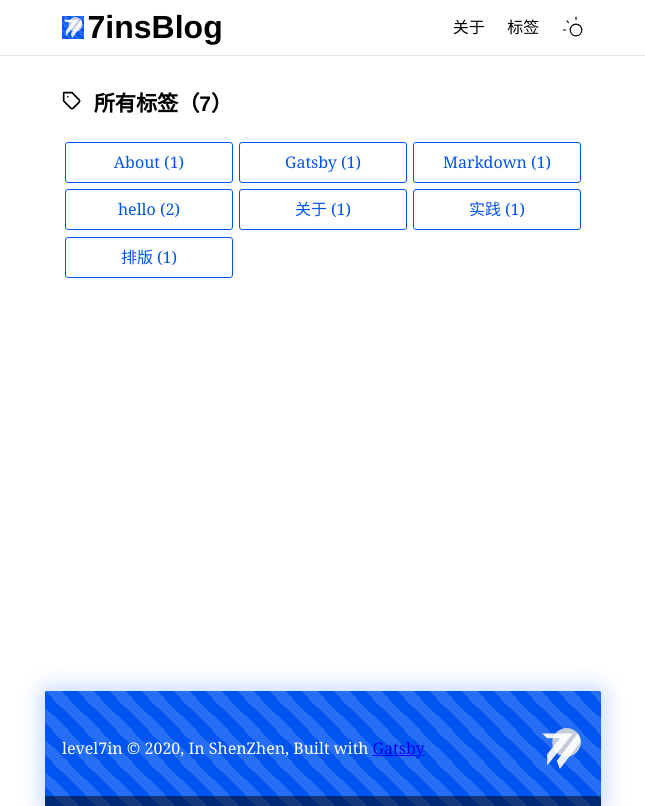
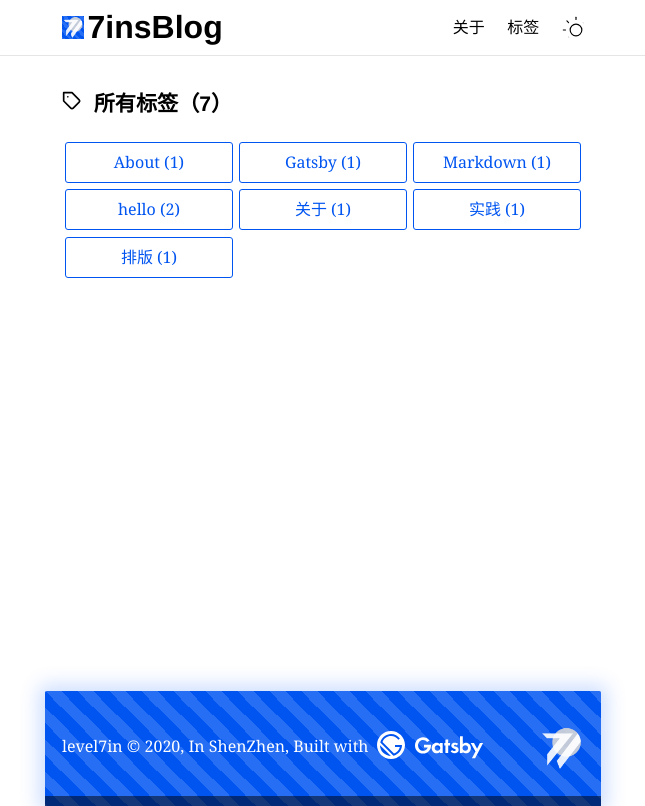
Before and after one commit to level7in/level7in.github.io, a Gatsby site: page /tags in a window 1280 px wide. Shown: the whole page, without its empty margins (317-962 px from the left). Built offline with nearby package versions, Linux system fonts and the light colour scheme; Gatsby itself is replaced by a stand-in of ours; some packages are replaced by stand-ins of ours; what typography-theme-funston would draw is missing.

Commit message:
npm-check
1. 升级npm包
2. add log

```diff
--- a/public/page-data/404.html/page-data.json
+++ b/public/page-data/404.html/page-data.json
@@ -1 +1 @@
-{"componentChunkName":"component---src-pages-404-js","path":"/404.html","result":{"data":{"site":{"siteMetadata":{"title":"7insBlog"}}},"pageContext":{"isCreatedByStatefulCreatePages":true}}}
+{"componentChunkName":"component---src-pages-404-js","path":"/404.html","result":{"data":{"site":{"siteMetadata":{"title":"7insBlog"}}},"pageContext":{}}}
--- a/public/page-data/404/page-data.json
+++ b/public/page-data/404/page-data.json
@@ -1 +1 @@
-{"componentChunkName":"component---src-pages-404-js","path":"/404/","result":{"data":{"site":{"siteMetadata":{"title":"7insBlog"}}},"pageContext":{"isCreatedByStatefulCreatePages":true}}}
+{"componentChunkName":"component---src-pages-404-js","path":"/404/","result":{"data":{"site":{"siteMetadata":{"title":"7insBlog"}}},"pageContext":{}}}
--- a/public/page-data/dev-404-page/page-data.json
+++ b/public/page-data/dev-404-page/page-data.json
@@ -1 +1 @@
-{"componentChunkName":"component---cache-dev-404-page-js","path":"/dev-404-page/","result":{"data":{"allSitePage":{"nodes":[{"path":"/about/"},{"path":"/hello-world/"},{"path":"/测试Markdown文件排版/"},{"path":"/Hello World/"},{"path":"/tags/about/"},{"path":"/tags/gatsby/"},{"path":"/tags/markdown/"},{"path":"/tags/hello/"},{"path":"/tags/关于/"},{"path":"/tags/实践/"},{"path":"/tags/排版/"},{"path":"/404/"},{"path":"/"},{"path":"/tags/"},{"path":"/404.html"}]}},"pageContext":{"isCreatedByStatefulCreatePages":true}}}
+{"componentChunkName":"component---cache-dev-404-page-js","path":"/dev-404-page/","result":{"data":{"allSitePage":{"nodes":[{"path":"/about/"},{"path":"/hello-world/"},{"path":"/测试Markdown文件排版/"},{"path":"/Hello World/"},{"path":"/tags/about/"},{"path":"/tags/gatsby/"},{"path":"/tags/markdown/"},{"path":"/tags/hello/"},{"path":"/tags/关于/"},{"path":"/tags/实践/"},{"path":"/tags/排版/"},{"path":"/404/"},{"path":"/"},{"path":"/tags/"},{"path":"/404.html"}]}},"pageContext":{}}}
--- a/public/page-data/index/page-data.json
+++ b/public/page-data/index/page-data.json
@@ -1 +1 @@
-{"componentChunkName":"component---src-pages-index-js","path":"/","result":{"data":{"site":{"siteMetadata":{"title":"7insBlog"}},"allMarkdownRemark":{"edges":[{"node":{"excerpt":"","fields":{"slug":"/about/"},"frontmatter":{"date":"2020-01-20","title":"关于","description":"不知写什么","tags":["About","关于"]},"timeToRead":1},"next":{"frontmatter":{"date":"2020-01-16"}}},{"node":{"excerpt":"又一次尝试Gatsbyjs  WIP: 样式调整 页面过渡 Done: 标签 夜间模式 typography.js Markdown语法高亮","fields":{"slug":"/hello-world/"},"frontmatter":{"date":"2020-01-16","title":"Hello Gatsbyjs!","description":"again~","tags":["hello","Gatsby","实践"]},"timeToRead":1},"next":{"frontmatter":{"date":"2019-04-13"}}},{"node":{"excerpt":"示例文件来自 https://markdown-it.github.io/ Advertisement :) pica - high quality and fast image\nresize in browser. babelfish - developer friendly…","fields":{"slug":"/测试Markdown文件排版/"},"frontmatter":{"date":"2019-04-13","title":"测试 Markdown 文件排版","description":"示例文件来自 https://markdown-it.github.io/","tags":["Markdown","排版"]},"timeToRead":5},"next":{"frontmatter":{"date":"2018-12-13"}}},{"node":{"excerpt":"Hello Blog","fields":{"slug":"/Hello World/"},"frontmatter":{"date":"2018-12-13","title":"Hello World","description":"Hello Blog","tags":["hello"]},"timeToRead":1},"next":null}]}},"pageContext":{"isCreatedByStatefulCreatePages":true}}}
+{"componentChunkName":"component---src-pages-index-js","path":"/","result":{"data":{"site":{"siteMetadata":{"title":"7insBlog"}},"allMarkdownRemark":{"edges":[{"node":{"excerpt":"","fields":{"slug":"/about/"},"frontmatter":{"date":"2020-01-20","title":"关于","description":"不知写什么","tags":["About","关于"]},"timeToRead":1},"next":{"frontmatter":{"date":"2020-01-16"}}},{"node":{"excerpt":"又一次尝试Gatsbyjs  WIP: 样式调整 页面过渡 Done: 标签 夜间模式 typography.js Markdown语法高亮","fields":{"slug":"/hello-world/"},"frontmatter":{"date":"2020-01-16","title":"Hello Gatsbyjs!","description":"again~","tags":["hello","Gatsby","实践"]},"timeToRead":1},"next":{"frontmatter":{"date":"2019-04-13"}}},{"node":{"excerpt":"示例文件来自 https://markdown-it.github.io/ Advertisement :) pica - high quality and fast image\nresize in browser. babelfish - developer friendly…","fields":{"slug":"/测试Markdown文件排版/"},"frontmatter":{"date":"2019-04-13","title":"测试 Markdown 文件排版","description":"示例文件来自 https://markdown-it.github.io/","tags":["Markdown","排版"]},"timeToRead":5},"next":{"frontmatter":{"date":"2018-12-13"}}},{"node":{"excerpt":"Hello Blog","fields":{"slug":"/Hello World/"},"frontmatter":{"date":"2018-12-13","title":"Hello World","description":"Hello Blog","tags":["hello"]},"timeToRead":1},"next":null}]}},"pageContext":{}}}
--- a/src/components/layout/layout.js
+++ b/src/components/layout/layout.js
@@ -180,8 +180,35 @@ class Layout extends React.Component {
         >
           <div className={style.description}>
             level7in © {new Date().getFullYear()}, In ShenZhen, Built with
-            {` `}
-            <a href="https://www.gatsbyjs.org">Gatsby</a>
+            &nbsp;
+            <a
+              href="https://www.gatsbyjs.org"
+              target="_blank"
+              rel="noopener noreferrer"
+              style={{ verticalAlign: "middle" }}
+            >
+              <svg
+                xmlns="http://www.w3.org/2000/svg"
+                viewBox="0 0 106 28"
+                width="106"
+                height="28"
+                focusable="false"
+              >
+                <title>Gatsby</title>
+                <path
+                  fill="#fff"
+                  d="M62.9 12h2.8v10h-2.8v-1.3c-1 1.5-2.3 1.6-3.1 1.6-3.1 0-5.1-2.4-5.1-5.3 0-3 2-5.3 4.9-5.3.8 0 2.3.1 3.2 1.6V12zm-5.2 5c0 1.6 1.1 2.8 2.8 2.8 1.6 0 2.8-1.2 2.8-2.8 0-1.6-1.1-2.8-2.8-2.8-1.6 0-2.8 1.2-2.8 2.8zm13.5-2.6V22h-2.8v-7.6h-1.1V12h1.1V8.6h2.8V12h1.9v2.4h-1.9zm8.5 0c-.7-.6-1.3-.7-1.6-.7-.7 0-1.1.3-1.1.8 0 .3.1.6.9.9l.7.2c.8.3 2 .6 2.5 1.4.3.4.5 1 .5 1.7 0 .9-.3 1.8-1.1 2.5s-1.8 1.1-3 1.1c-2.1 0-3.2-1-3.9-1.7l1.5-1.7c.6.6 1.4 1.2 2.2 1.2.8 0 1.4-.4 1.4-1.1 0-.6-.5-.9-.9-1l-.6-.2c-.7-.3-1.5-.6-2.1-1.2-.5-.5-.8-1.1-.8-1.9 0-1 .5-1.8 1-2.3.8-.6 1.8-.7 2.6-.7.7 0 1.9.1 3.2 1.1l-1.4 1.6zm6.1-1.1c1-1.4 2.4-1.6 3.2-1.6 2.9 0 4.9 2.3 4.9 5.3s-2 5.3-5 5.3c-.6 0-2.1-.1-3.2-1.6V22H83V5.2h2.8v8.1zm-.3 3.7c0 1.6 1.1 2.8 2.8 2.8 1.6 0 2.8-1.2 2.8-2.8 0-1.6-1.1-2.8-2.8-2.8-1.7 0-2.8 1.2-2.8 2.8zm13 3.5L93.7 12H97l3.1 5.7 2.8-5.7h3.2l-8 15.3h-3.2l3.6-6.8zM54 13.7h-7v2.8h3.7c-.6 1.9-2 3.2-4.6 3.2-2.9 0-5-2.4-5-5.3S43.1 9 46 9c1.6 0 3.2.8 4.2 2.1l2.3-1.5C51 7.5 48.6 6.3 46 6.3c-4.4 0-8 3.6-8 8.1s3.4 8.1 8 8.1 8-3.6 8-8.1c.1-.3 0-.5 0-.7z"
+                />
+                <path
+                  fill="var(--theme-blue)"
+                  d="M25 14h-7v2h4.8c-.7 3-2.9 5.5-5.8 6.5L5.5 11c1.2-3.5 4.6-6 8.5-6 3 0 5.7 1.5 7.4 3.8l1.5-1.3C20.9 4.8 17.7 3 14 3 8.8 3 4.4 6.7 3.3 11.6l13.2 13.2C21.3 23.6 25 19.2 25 14zm-22 .1c0 2.8 1.1 5.5 3.2 7.6 2.1 2.1 4.9 3.2 7.6 3.2L3 14.1z"
+                />
+                <path
+                  d="M14 0C6.3 0 0 6.3 0 14s6.3 14 14 14 14-6.3 14-14S21.7 0 14 0zM6.2 21.8C4.1 19.7 3 16.9 3 14.2L13.9 25c-2.8-.1-5.6-1.1-7.7-3.2zm10.2 2.9L3.3 11.6C4.4 6.7 8.8 3 14 3c3.7 0 6.9 1.8 8.9 4.5l-1.5 1.3C19.7 6.5 17 5 14 5c-3.9 0-7.2 2.5-8.5 6L17 22.5c2.9-1 5.1-3.5 5.8-6.5H18v-2h7c0 5.2-3.7 9.6-8.6 10.7z"
+                  fill="#fff"
+                />
+              </svg>
+            </a>
           </div>
 
           <img className={style.logoFooter} src={logo} alt="logo" />
--- a/src/components/layout/style.module.less
+++ b/src/components/layout/style.module.less
@@ -121,7 +121,7 @@
   border-radius: 0.1rem 0.1rem 0 0;
   background-size: 2rem 2rem;
   animation: sheen 5s linear 0s infinite normal none running;
-
+  // font-size: .8rem;
   display: flex;
   flex-direction: row;
   align-items: center;
```
Also changed, not shown: package.json (+23 -23 lines), public/page-data/hello-world/page-data.json (+1 -1 lines), public/static/d/4178662091.json (+1 -1 lines), 1 other file.
